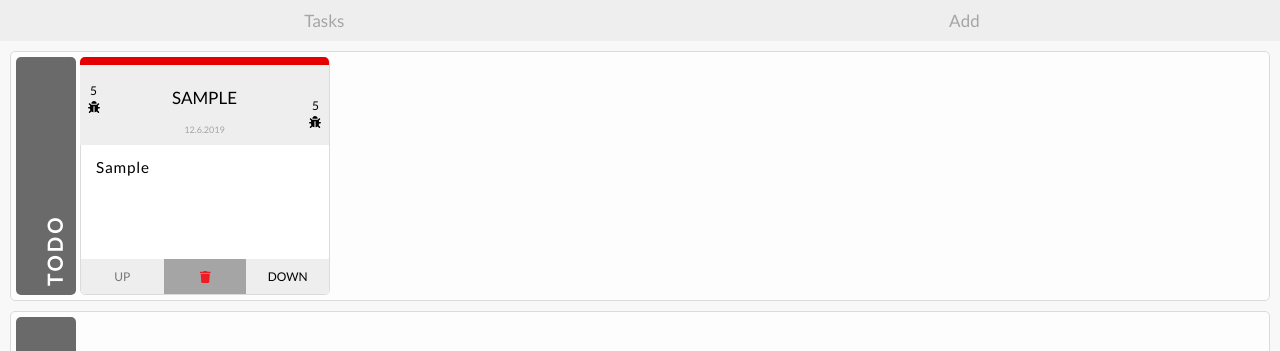
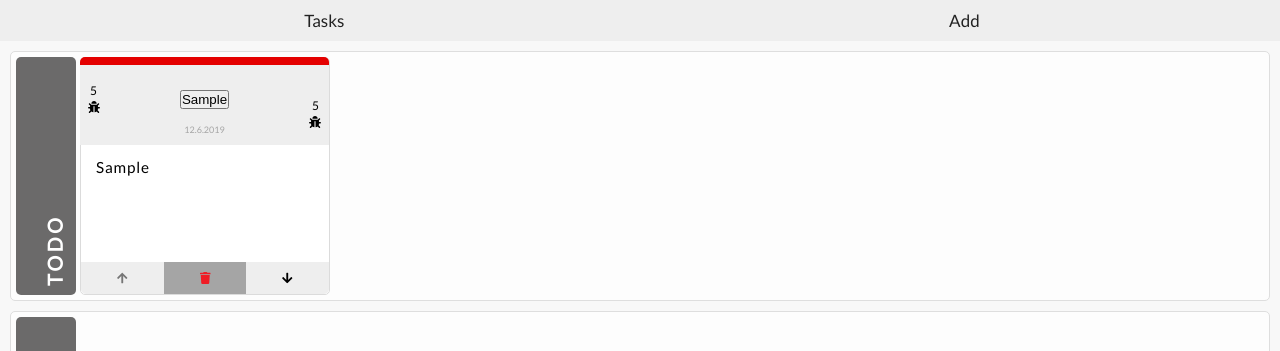
Before and after one commit to tarmeli/horizontal-kanban, a React (Create React App) app: page /Add in a window 1280 px wide. Both pictures are taken after typing "Sample", "5", "Sample", "Sample" into the empty fields and a click on the input "Submit". Shown: the top 351 px of the page. Built offline with nearby package versions, Linux system fonts and the light colour scheme.

Commit message:
refactoring

```diff
--- a/src/components/Kanban/board.jsx
+++ b/src/components/Kanban/board.jsx
@@ -1,18 +1,18 @@
-import { Column, boardData } from './';
+import { Row, boardData } from './';
 
 import PropTypes from 'prop-types';
 import React from 'react';
 
-const Board = ({ data, onTaskMove, onTaskDelete }) => (
+const Board = ({ tasks, onTaskMove, onTaskDelete }) => (
   <div className="board">
     <div className="board-list">
-      {boardData.map(column => (
-        <Column
-          data={data.filter(task => task.taskState === column.id)}
-          columnTitle={column.title}
+      {boardData.map(row => (
+        <Row
+          tasks={tasks.filter(task => task.taskState === row.id)}
+          rowTitle={row.title}
           onTaskMove={onTaskMove}
           onTaskDelete={onTaskDelete}
-          key={column.id}
+          key={row.id}
         />
       ))}
     </div>
@@ -20,7 +20,7 @@ const Board = ({ data, onTaskMove, onTaskDelete }) => (
 );
 
 Board.propTypes = {
-  data: PropTypes.arrayOf(PropTypes.shape({
+  tasks: PropTypes.arrayOf(PropTypes.shape({
     id: PropTypes.number.isRequired,
     name: PropTypes.string.isRequired,
     body: PropTypes.string,
--- a/src/components/Kanban/index.js
+++ b/src/components/Kanban/index.js
@@ -1,6 +1,6 @@
 export * from './kanban';
 export * from './add';
-export * from './column';
+export * from './row';
 export * from './board';
 export * from './task';
 export * from './board-data';
--- a/src/components/Kanban/kanban.jsx
+++ b/src/components/Kanban/kanban.jsx
@@ -89,13 +89,13 @@ class Kanban extends Component {
     const { tasks } = this.state;
 
     return (
-      <React.Fragment>
+      <>
         <Route
           exact
           path="/"
           render={() => (
             <Board
-              data={tasks.sort((a, b) => b.priority - a.priority)}
+              tasks={tasks.sort((a, b) => b.priority - a.priority)}
               onTaskMove={this.handleTaskState}
               onTaskDelete={this.handleTaskDelete}
             />
@@ -105,7 +105,7 @@ class Kanban extends Component {
           path="/Add"
           render={() => <Add onSubmitTask={this.handleSubmitTask} />}
         />
-      </React.Fragment>
+      </>
     );
   }
 }
--- a/src/components/Kanban/column.jsx
+++ b/src/components/Kanban/row.jsx
@@ -2,16 +2,16 @@ import PropTypes from 'prop-types';
 import React from 'react';
 import { Task } from './';
 
-const Column = ({
-  columnTitle, data, onTaskMove, onTaskDelete,
+const Row = ({
+  rowTitle, tasks, onTaskMove, onTaskDelete,
 }) => (
-  <div className="board-list__column">
-    <h2 className="board-list__title">{columnTitle}</h2>
+  <div className="board-list__row">
+    <h2 className="board-list__title">{rowTitle}</h2>
     <div className="board-list__task-view">
-      {data.map(item => (
+      {tasks.map(task => (
         <Task
-          key={item.id}
-          data={item}
+          key={task.id}
+          task={task}
           onTaskMove={onTaskMove}
           onTaskDelete={onTaskDelete}
         />
@@ -20,9 +20,9 @@ const Column = ({
   </div>
 );
 
-Column.propTypes = {
-  columnTitle: PropTypes.string.isRequired,
-  data: PropTypes.arrayOf(PropTypes.shape({
+Row.propTypes = {
+  rowTitle: PropTypes.string.isRequired,
+  tasks: PropTypes.arrayOf(PropTypes.shape({
     id: PropTypes.number.isRequired,
     name: PropTypes.string.isRequired,
     body: PropTypes.string,
@@ -35,4 +35,4 @@ Column.propTypes = {
   onTaskDelete: PropTypes.func.isRequired,
 };
 
-export { Column };
+export { Row };
--- a/src/components/Kanban/task.jsx
+++ b/src/components/Kanban/task.jsx
@@ -1,19 +1,22 @@
-import { faBug, faTrash } from '@fortawesome/free-solid-svg-icons';
+import { faBug, faTrash, faArrowUp, faArrowDown } from '@fortawesome/free-solid-svg-icons';
 
 import { FontAwesomeIcon } from '@fortawesome/react-fontawesome';
 import PropTypes from 'prop-types';
-import React from 'react';
+import React, { useState } from 'react';
 
-const Task = ({ data, onTaskMove, onTaskDelete }) => (
+const Task = ({ task, onTaskMove, onTaskDelete }) => {
+  const [expanded, setExpanded] = useState(false);
+
+  return (
     <div
-    className={`task${data.deadline ? '' : ' task--no-deadline'}`}
-    id={data.id}
+      className={`task${task.deadline ? '' : ' task--normal'}${expanded ? ' task--expanded' : ''}`}
+      id={task.id}
     >
-    <div className="task__header" data-priority={data.priority}>
+      <div className="task__header" data-priority={task.priority}>
         <div className="task__header-sub">
           <div className="task__header-sub--left">
             <div className="task__header-sub--left-top">
-            {data.priority}
+              {task.priority}
             </div>
 
             <div className="task__header-sub--left-bottom">
@@ -23,13 +26,15 @@ const Task = ({ data, onTaskMove, onTaskDelete }) => (
 
           <div className="task__header-sub--center">
             <div className="task__title">
-            {data.name}
+              <button onClick={() => setExpanded(!expanded)}>
+                {task.name}
+              </button>
             </div>
           </div>
 
           <div className="task__header-sub--right">
             <div className="task__header-sub--right-top">
-            {data.priority}
+              {task.priority}
             </div>
 
             <div className="task__header-sub--right-bottom">
@@ -39,56 +44,57 @@ const Task = ({ data, onTaskMove, onTaskDelete }) => (
         </div>
 
         <div className="task__date task__date--created">
-        {new Date(data.created).toLocaleDateString('fi-FI')}
+          {new Date(task.created).toLocaleDateString('fi-FI')}
         </div>
       </div>
 
-    <p className="task__body">{data.body}</p>
+      <p className="task__body">{task.body}</p>
       <div className="task__footer">
-      {data.deadline ? (
+        {task.deadline ? (
           <div className="task__date task__date--deadline">
-            DL {new Date(data.deadline).toLocaleDateString('fi-FI')}
+            DL {new Date(task.deadline).toLocaleDateString('fi-FI')}
           </div>
         ) : null}
         <div className="task__footer-button-group">
           <span
             className="task__prev task__footer-button"
             data-dir="prev"
-          disabled={data.taskState <= 1}
-          onClick={data.taskState <= 1 ? null : onTaskMove}
-          onKeyDown={data.taskState <= 1 ? null : onTaskMove}
+            disabled={task.taskState <= 1}
+            onClick={task.taskState <= 1 ? null : onTaskMove}
+            onKeyDown={task.taskState <= 1 ? null : onTaskMove}
             role="button"
-          tabIndex={data.id}
+            tabIndex={task.id}
           >
-          Up
+            <FontAwesomeIcon icon={faArrowUp} />
           </span>
           <span
             className="task__del task__footer-button"
             onClick={onTaskDelete}
             onKeyDown={onTaskMove}
             role="button"
-          tabIndex={data.id}
+            tabIndex={task.id}
           >
             <FontAwesomeIcon icon={faTrash} />
           </span>
           <span
             className="task__next task__footer-button"
             data-dir="next"
-          onClick={data.taskState >= 4 ? null : onTaskMove}
-          disabled={data.taskState >= 4}
-          onKeyDown={data.taskState >= 4 ? null : onTaskMove}
+            onClick={task.taskState >= 4 ? null : onTaskMove}
+            disabled={task.taskState >= 4}
+            onKeyDown={task.taskState >= 4 ? null : onTaskMove}
             role="button"
-          tabIndex={data.id}
+            tabIndex={task.id}
           >
-          Down
+            <FontAwesomeIcon icon={faArrowDown} />
           </span>
         </div>
       </div>
     </div>
   );
+};
 
 Task.propTypes = {
-  data: PropTypes.shape({
+  task: PropTypes.shape({
     id: PropTypes.number.isRequired,
     name: PropTypes.string.isRequired,
     body: PropTypes.string,
--- a/src/scss/base/_typography.scss
+++ b/src/scss/base/_typography.scss
@@ -72,13 +72,13 @@ h5 {
 }
 
 a {
-  color: $link;
+  color: $mine-shaft;
   outline: 0;
   text-decoration: none;
-  transition: all 0.35s ease-in-out;
+  transition: all 0.05s ease-in-out;
 
   &:hover {
-    color: $yellow;
+    color: $link;
   }
 
   &:hover,
--- a/src/scss/components/_board-list.scss
+++ b/src/scss/components/_board-list.scss
@@ -3,7 +3,7 @@
   flex-direction: column;
   width: 100%;
 
-  &__column {
+  &__row {
     display: flex;
     flex-direction: row;
     align-items: center;
@@ -11,7 +11,7 @@
     margin: 10px 10px 0 10px;
     padding: 5px;
     border: 1px solid &black;
-    border-color: #dbdbdb;
+    border-color: $gray;
     border-width: 1px;
     border-style: solid;
     border-radius: 5px;
--- a/src/scss/components/_button.scss
+++ b/src/scss/components/_button.scss
@@ -1,6 +1,6 @@
 .button {
   background-color: #fff;
-  border-color: #dbdbdb;
+  border-color: $gray;
   border-width: 1px;
   color: #363636;
   cursor: pointer;
--- a/src/scss/components/_form.scss
+++ b/src/scss/components/_form.scss
@@ -1,11 +1,13 @@
 .form {
+  padding: 10px;
+
   &__control {
     width: 100%;
     font-size: 1rem;
     padding: 0.5em;
     outline: 0;
     border: 1px solid &black;
-    border-color: #dbdbdb;
+    border-color: $gray;
     border-width: 1px;
     border-style: solid;
     border-radius: 5px;
```
Lines whose indentation alone changed are shown as unchanged.
